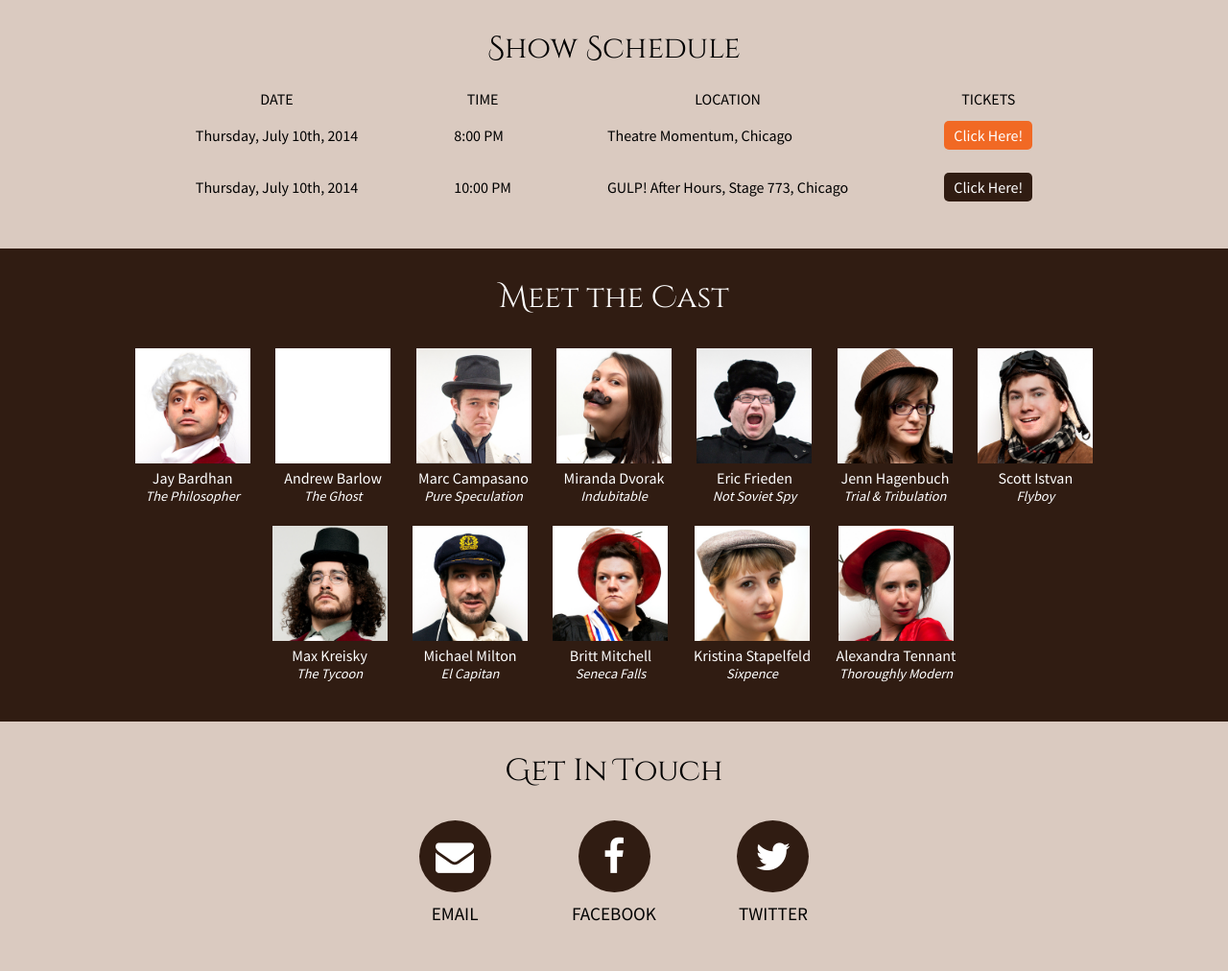
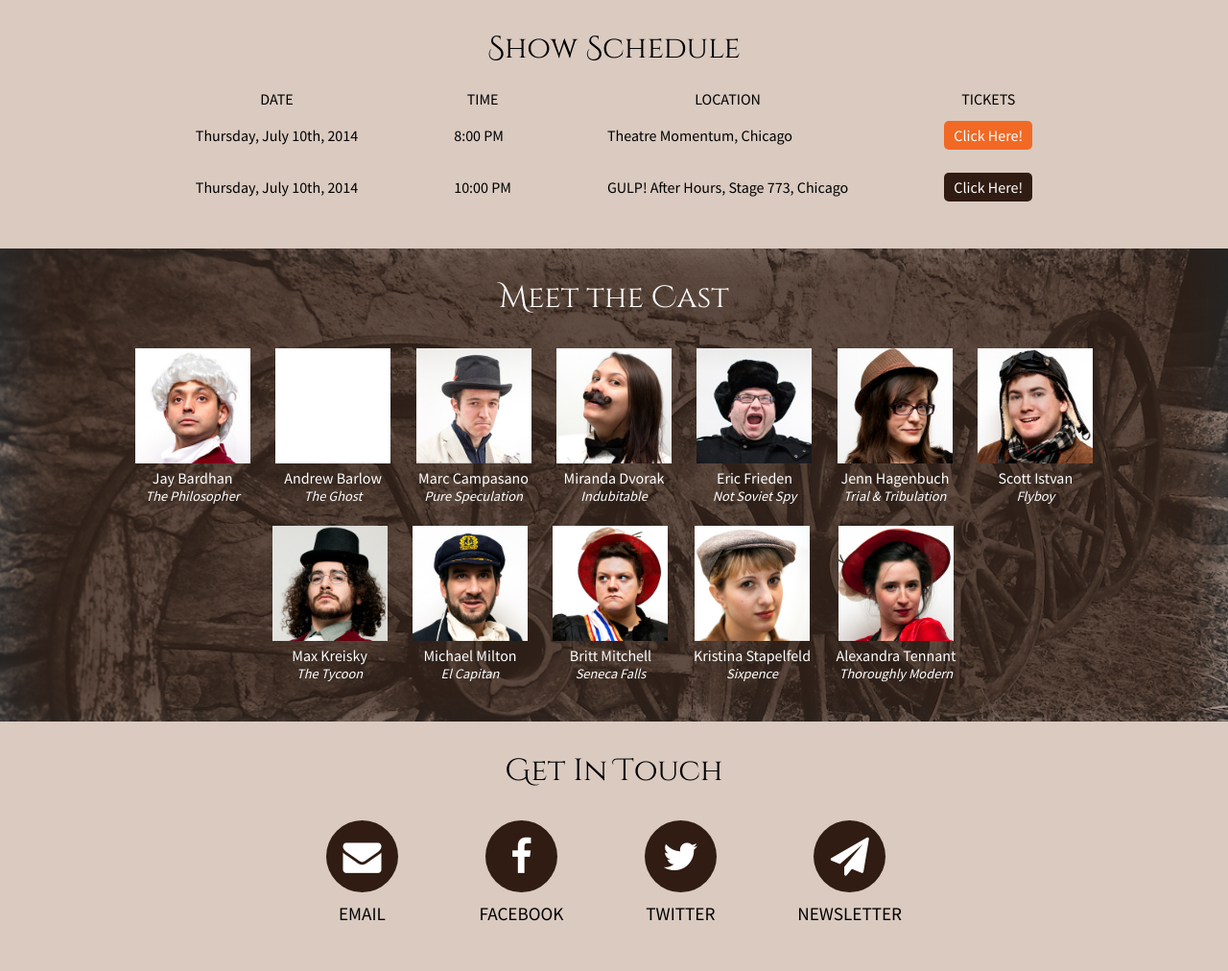
Before and after one commit to scit106/improvhistory, a Node server app: page / in a window 1280 px wide. Shown: the part 392-1404 px from the top of the page at 96% size. Run offline with Node 20, Linux system fonts and the light colour scheme; some libraries are stand-ins or nearby versions.

Commit message:
added background to cast

```diff
--- a/app.js
+++ b/app.js
@@ -78,6 +78,6 @@
 		res.send(400, 'Please Enter an Email Address');
 });
 
-// app.get('*', function(req, res) {
-// 	res.sendfile('index.html');
-// });
+app.get('*', function(req, res) {
+	res.sendfile('index.html');
+});
--- a/index.html
+++ b/index.html
@@ -6,7 +6,7 @@
 	<link rel="stylesheet" type="text/css" href="normalize.css">
 	<link rel="stylesheet" type="text/css" href="style.css">
 	<link href='http://fonts.googleapis.com/css?family=Source+Sans+Pro:400,600|Cinzel|Cinzel+Decorative' rel='stylesheet' type='text/css'>
-	<link href="http://netdna.bootstrapcdn.com/font-awesome/4.0.3/css/font-awesome.css" rel="stylesheet">
+	<link href="http://netdna.bootstrapcdn.com/font-awesome/4.1.0/css/font-awesome.css" rel="stylesheet">
 	<script src="http://code.jquery.com/jquery-1.11.0.min.js"></script>
 	<script type="text/javascript" src="iph.js"></script>
 </head>
@@ -89,6 +89,7 @@
 		</table>
 	</div><!-- schedule -->
 	<div class='section brown-background' id='cast'>
+		<div class="content">
 			<h2 class='section-header serif-font white'>
 				<span class="first-letter">M</span>eet the <span class="first-letter">C</span>ast
 			</h2>
@@ -177,6 +178,7 @@
 					<p class='cast-nickname white sans-font italics'>Thoroughly Modern</p>
 				</div><!-- .cast-member -->
 			</div><!-- centered-max-width -->
+		</div><!-- content -->
 	</div><!-- cast -->
 	<div class='section off-white-background' id='contact'>
 		<h2 class='section-header serif-font'>
@@ -206,6 +208,14 @@
 				<a class='contact-text sans-font' href='https://twitter.com/improvhistory'>TWITTER</a>
 			</div><!-- contact-block -->
 		</a>
+		<a class='contact-link' id='newsletter-link' href='/newsletter'>
+			<div class='contact-block'>
+				<div class='circle brown-background'>
+					<i class="fa fa-paper-plane white"></i>
+				</div><!-- circle -->
+				<a class='contact-text sans-font' href='newsletter'>NEWSLETTER</a>
+			</div><!-- contact-block -->
+		</a>
 	</div><!-- contact -->
 </div><!-- .container -->
 <script src="http://code.jquery.com/jquery-1.10.2.min.js" type="text/javascript"></script>
--- a/public/style.css
+++ b/public/style.css
@@ -318,6 +318,9 @@
 }
 
 #cast {
+	background-image: url(images/wheels.jpg);
+	background-size: cover;
+	overflow: hidden;
 }
 
 #contact {
@@ -332,7 +335,7 @@
 	text-align: center;
 }
 
-#newsletter-intro .content {
+#newsletter-intro .content, #cast .content {
 	background-color: rgba(48,28,18, 0.75);
 	-webkit-box-shadow: 0px 0px 50px 50px rgba(48,28,18, 0.75);
 	-moz-box-shadow:    0px 0px 50px 50px rgba(48,28,18, 0.75);
```
Also changed, not shown: public/images/wheels.jpg (added). Lines whose indentation alone changed are shown as unchanged.
